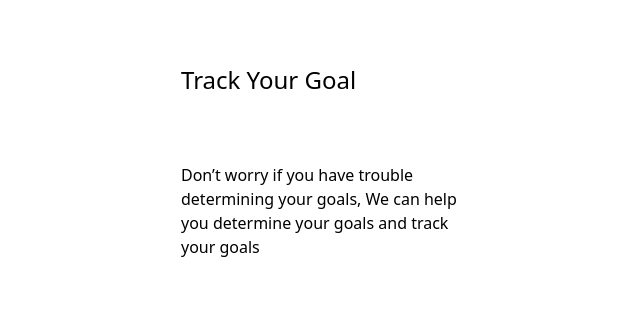
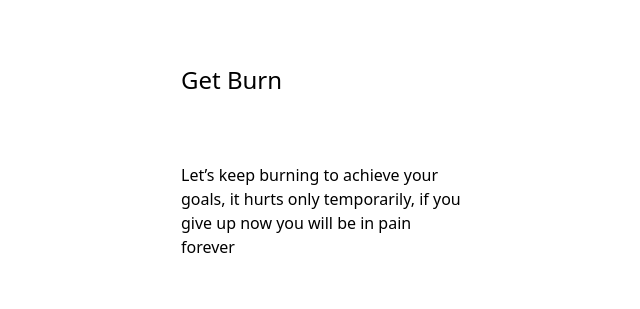
Before and after one commit to shashi675/fitness-frontend-site, a plain HTML site: page get-burn.html in a window 1280 px wide. Shown: the part 394-703 px from the top of the page, without its empty margins (319-959 px from the left). Drawn offline with nearby package versions, Linux system fonts and the light colour scheme.

Commit message:
change get-burn-page

```diff
--- a/get-burn.html
+++ b/get-burn.html
@@ -29,8 +29,8 @@
     <div class="container w-10/12 lg:w-1/4 mx-auto p-5 flex flex-col justify-between h-screen">
         <a href="./create-acc.html" class="underline text-right text-blue-700">Skip</a>
         <img src="./images/trackGoal.svg" alt="track-goal" class="">
-        <h2 class="text-2xl font-medium">Track Your Goal</h2>
-        <p>Don’t worry if you have trouble determining your goals, We can help you determine your goals and track your goals</p>
+        <h2 class="text-2xl font-medium">Get Burn</h2>
+        <p>Let’s keep burning to achieve your goals, it hurts only temporarily, if you give up now you will be in pain forever</p>
         <img src="./images/circle1.svg" alt="" class="ml-auto" onclick="handleClick()">
     </div>
 
```
Also changed, not shown: index.html (renamed from track-your-goal.html).
